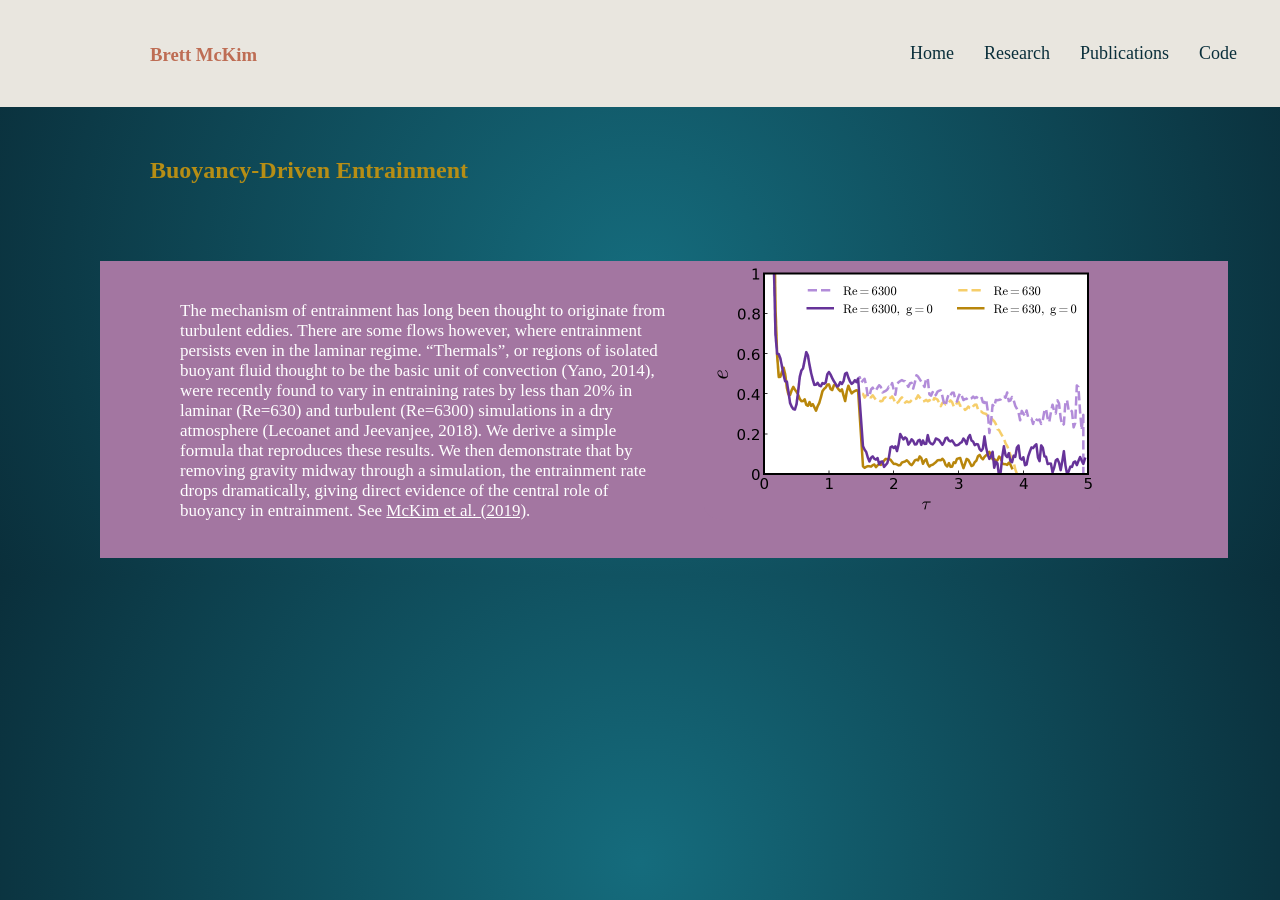
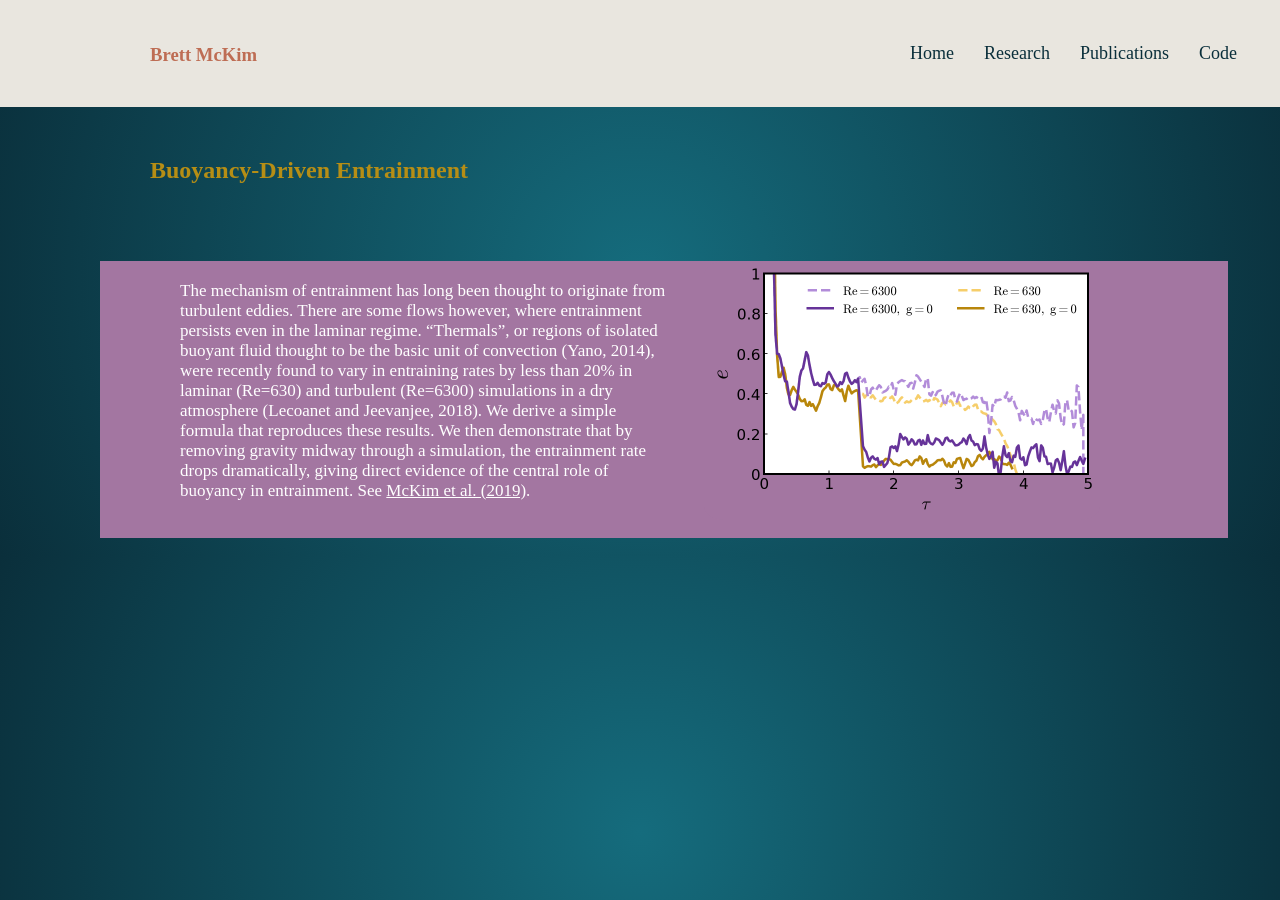
Before and after one commit to mckimb/mckimb.github.io, a Jekyll site: the page built from research/index.html, in a window 1280 px wide. Built offline with Jekyll 4.4.1, drawn with Linux system fonts in a browser that asks for light colours.

Commit message:
Update index.html

```diff
--- a/research/index.html
+++ b/research/index.html
@@ -6,7 +6,7 @@ title: Research
 	<p><br><br><br><br><br><br></p>
 	<h2>Buoyancy-Driven Entrainment</h2>
 	<p><br><br></p><img src="/research/efficiency.png" alt="No entrainment without buoyancy" class="wrap" style="width:396px;height:259px;border=5px">
-	<div style="margin-left:-50px;padding-left:50px;width:110%;background-color:#a376a1;z-index: 10;"><p><br><br>The mechanism of entrainment has long been thought to originate from turbulent eddies. There are some flows
+	<div style="margin-left:-50px;padding-left:50px;width:110%;background-color:#a376a1;z-index: 10;"><p><br>The mechanism of entrainment has long been thought to originate from turbulent eddies. There are some flows
 		however, where entrainment persists even in the laminar regime. “Thermals”, or regions of isolated buoyant
 		fluid thought to be the basic unit of convection (Yano, 2014), were recently found to vary in entraining
 		rates by less than 20% in laminar (Re=630) and turbulent (Re=6300) simulations in a dry atmosphere
```
